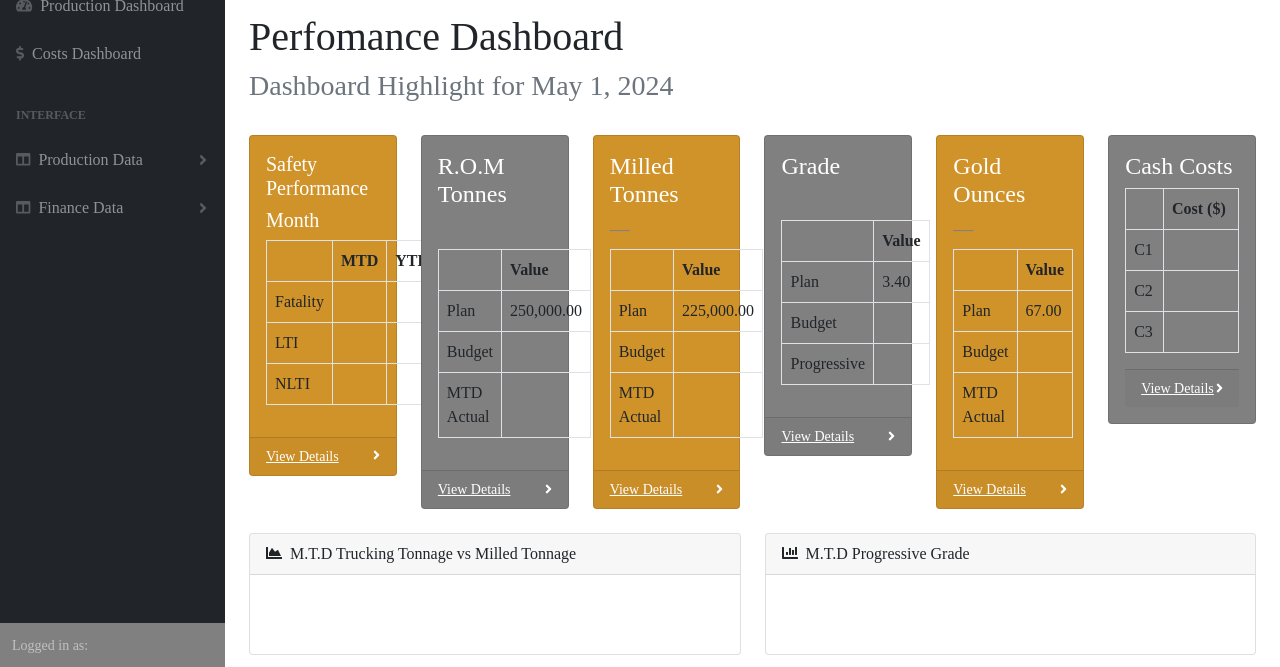
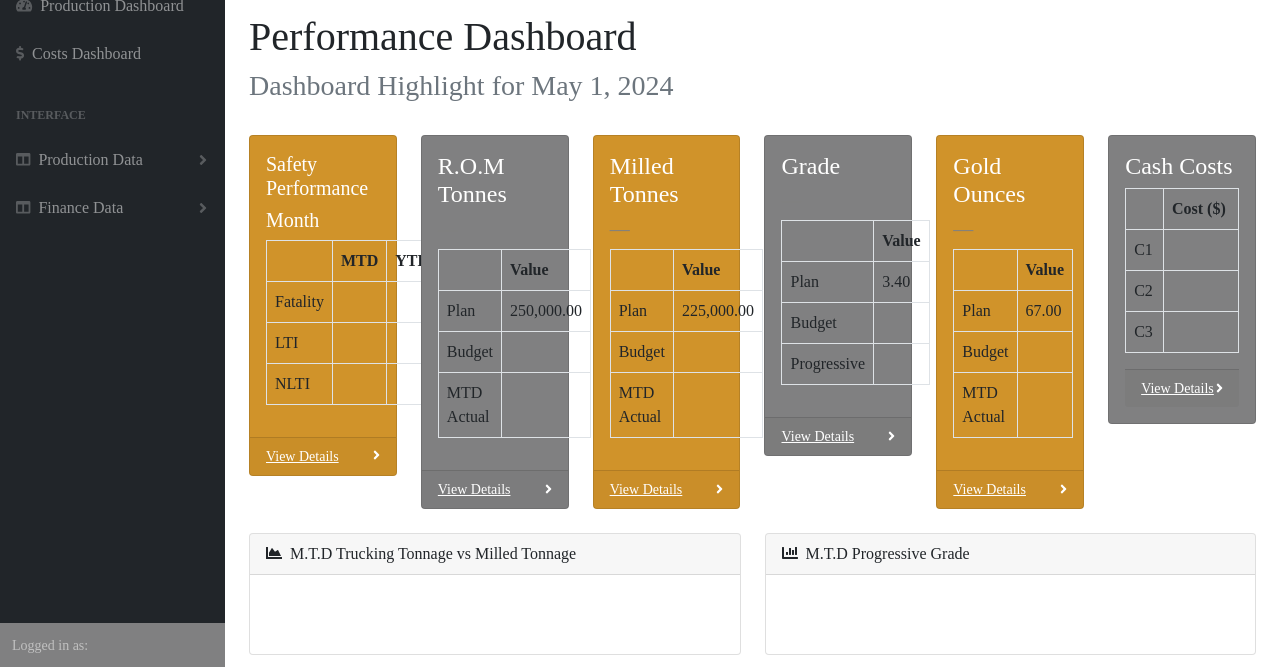
Before and after one commit to shamvamine/dashboardApp, a Django app: template app/templates/home/index.html in a window 1280 px wide. Shown: the part 132-799 px from the top of the page. Run offline with Django 4.2, Linux system fonts and the light colour scheme; the template is opened without the code that fills it: values that come from a table or form of the project are taken from there, others are empty; data comes from the database, SQL or seed files in the repository; some libraries are stand-ins or nearby versions; some web fonts are replaced.

Commit message:
update performance spelling

```diff
--- a/app/templates/home/index.html
+++ b/app/templates/home/index.html
@@ -68,7 +68,7 @@
 
   </div>
   <div class="container-fluid px-4">
-    <h1 class="mt-4">Perfomance Dashboard</h1>
+    <h1 class="mt-4">Performance Dashboard</h1>
     <ol class="breadcrumb mb-4">
       <h3><li class="breadcrumb-item active">Dashboard Highlight for {{summary.date}}</li></h3>
     </ol>
@@ -110,7 +110,7 @@
             <!-- End of Table -->
           </div>
           <div class="card-footer d-flex align-items-center justify-content-between">
-            <a class="small text-white stretched-link" href="{%url 'rom-summary'%}">View Details</a>
+            <a class="small text-white stretched-link" href="{%url 'sheq-dash'%}">View Details</a>
             {% comment %} <a class="small text-white stretched-link" href="{%url 'rom-summary'%}" data-toggle="modal" data-target="#detailsModal">View Details</a> {% endcomment %}
             <div class="small text-white"><i class="fas fa-angle-right"></i></div>
           </div>
```
